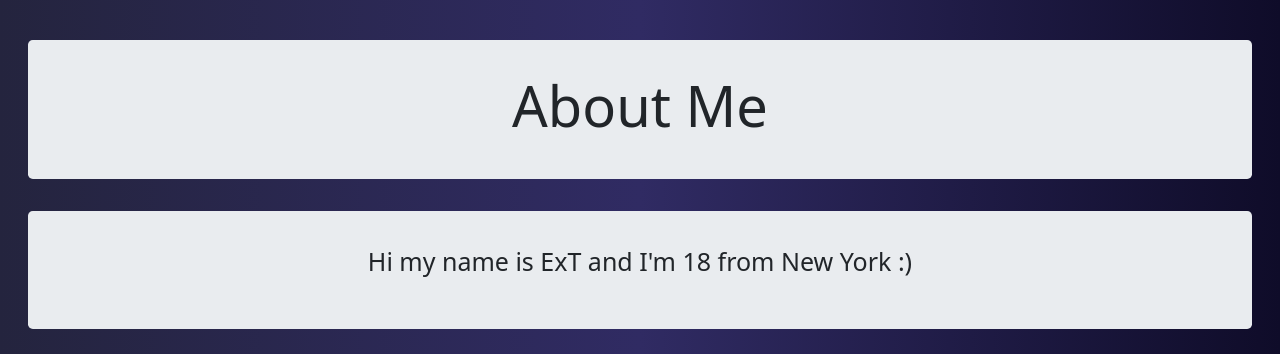
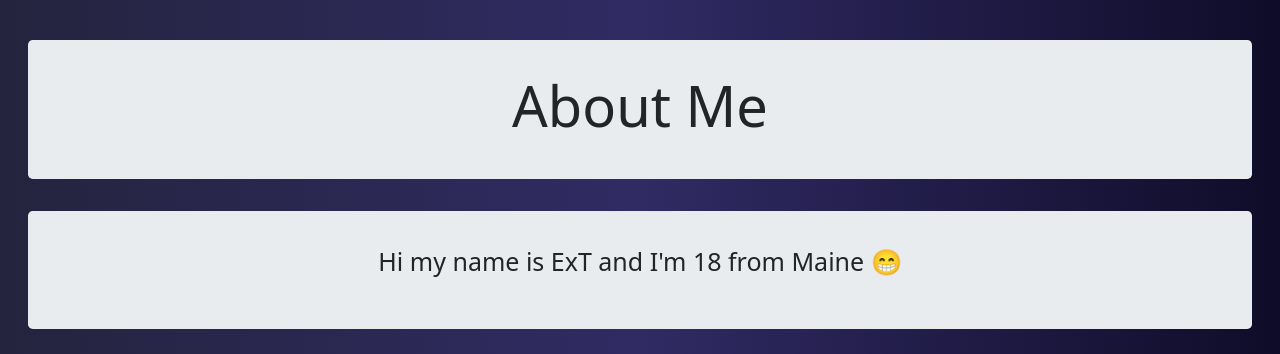
Before and after one commit to ExTTT/MyWebsite, a plain HTML site: page index.html in a window 1280 px wide. Shown: the part 800-1154 px from the top of the page. Drawn offline with nearby package versions, Linux system fonts and the light colour scheme.

Commit message:
Update index.html

```diff
--- a/index.html
+++ b/index.html
@@ -31,7 +31,7 @@
                     <div class="row">
                         <div class="col">
                             <div class="jumbotron">
-                                <p>Hi my name is ExT and I'm 18 from New York :)</p>
+                                <p>Hi my name is ExT and I'm 18 from Maine 😁</p>
                             </div>
                         </div>
                     </div>
```
